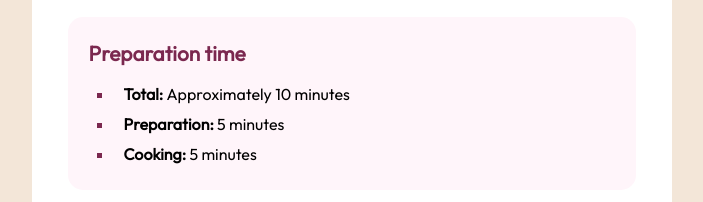
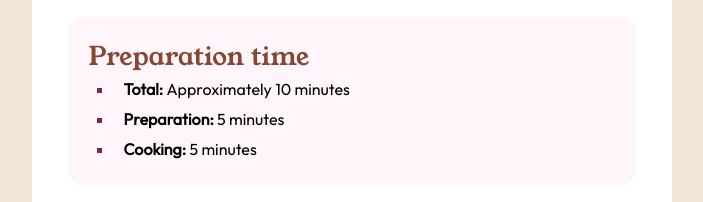
Before and after one commit to kalin-angelov/FM-Recipe-Page, a plain HTML site: page index.html in a window 1280 px wide. Shown: the part 562-764 px from the top of the page, without its empty margins (288-991 px from the left). Drawn offline with Linux system fonts and the light colour scheme.

Commit message:
Update index.html

```diff
--- a/index.html
+++ b/index.html
@@ -23,14 +23,14 @@
       to perfection, optionally filled with your choice of cheese, vegetables, or meats.
     </p>
 
-    <div class="preparation-time">
-      <p>Preparation time</p>
+    <section class="preparation-time">
+      <h2>Preparation time</h2>
       <ul>
         <li><span>Total: </span>Approximately 10 minutes</li>
         <li><span>Preparation: </span>5 minutes</li>
         <li><span>Cooking: </span>5 minutes</li>
       </ul>
-    </div>
+    </section>
 
     <section class="ingredients">
       <h2>Ingredients</h2>
```
